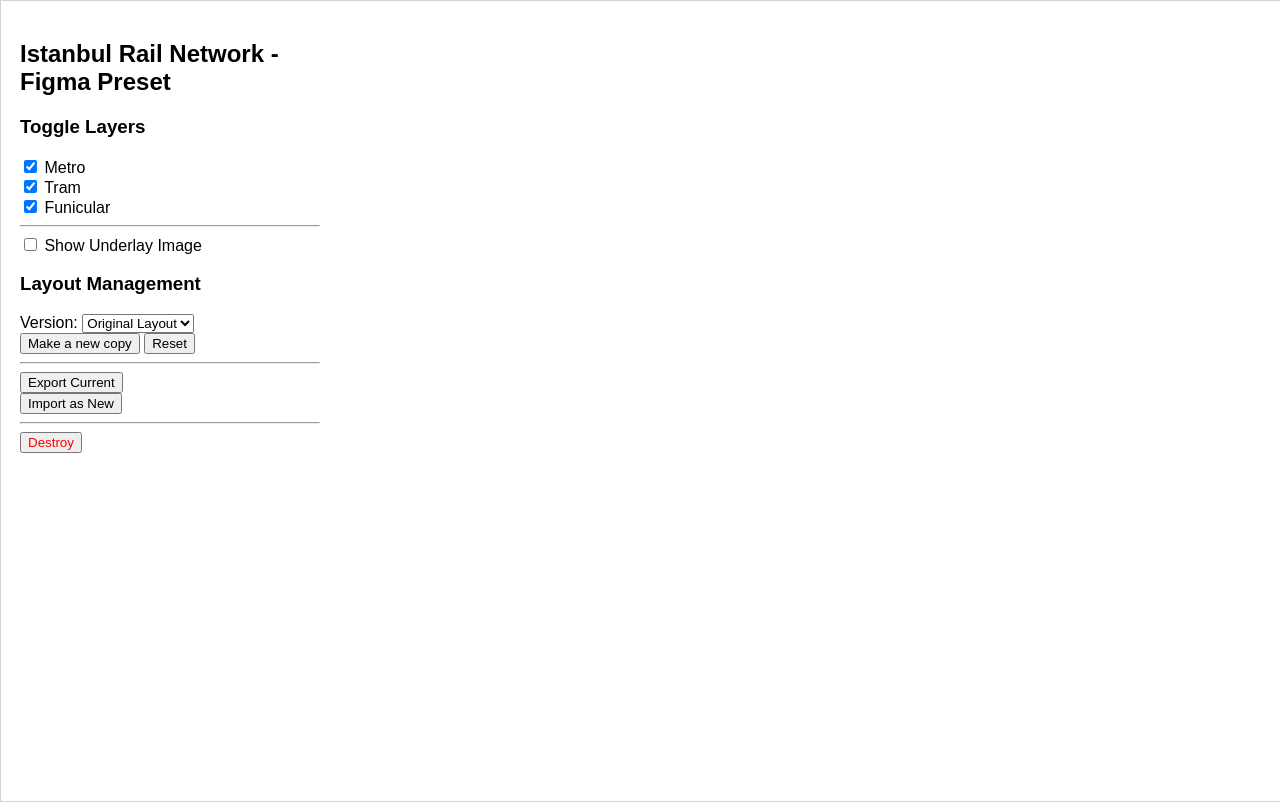
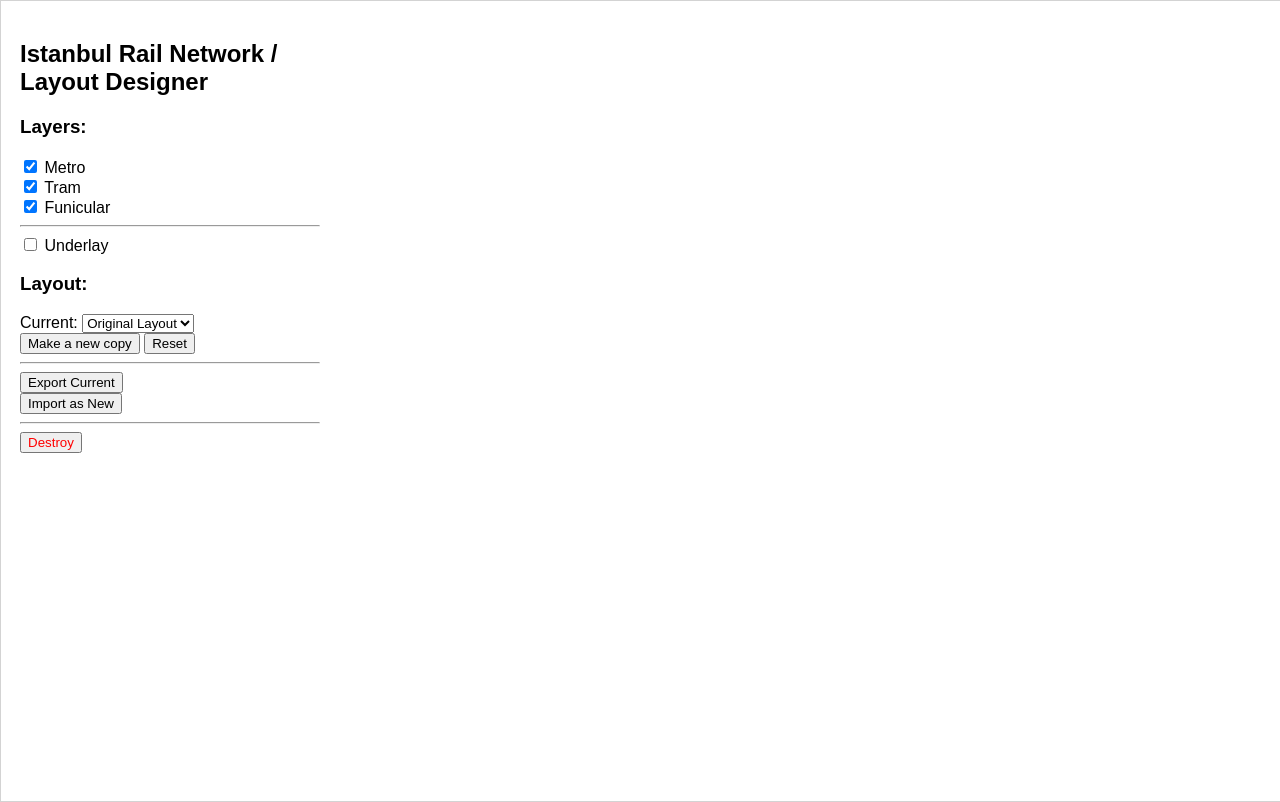
Before and after one commit to gulp/istanbul-rails, a plain HTML site: page index.html in a window 1280 px wide. Drawn offline with nearby package versions, Linux system fonts and the light colour scheme.

Commit message:
renamed labels

```diff
--- a/index.html
+++ b/index.html
@@ -2,7 +2,7 @@
 <html>
 <head>
 <meta charset="utf-8">
-<title>Istanbul Rail Network - Figma Preset</title>
+<title>Istanbul Rail Network / Layout Designer</title>
 <script src="https://unpkg.com/cytoscape@3.28.1/dist/cytoscape.min.js"></script>
 <!-- fcose is not strictly needed for preset, but good to have if you switch -->
 <script src="https://unpkg.com/layout-base@2.0.1/layout-base.js"></script>
@@ -12,20 +12,20 @@
 </head>
 <body>
   <div id="info">
-    <h2>Istanbul Rail Network - Figma Preset</h2>
+    <h2>Istanbul Rail Network / Layout Designer</h2>
     <pre id="station-info"></pre>
     <div id="toggles">
-      <h3>Toggle Layers</h3>
+      <h3>Layers:</h3>
       <label><input type="checkbox" id="toggle-metro" checked> Metro</label><br>
       <label><input type="checkbox" id="toggle-tram" checked> Tram</label><br>
       <label><input type="checkbox" id="toggle-funicular" checked> Funicular</label><br>
       <hr>
-      <label><input type="checkbox" id="toggle-underlay"> Show Underlay Image</label><br>
+      <label><input type="checkbox" id="toggle-underlay"> Underlay</label><br>
     </div>
     <div id="layout-controls">
-      <h3>Layout Management</h3>
+      <h3>Layout:</h3>
       <div id="version-select-container">
-        <label for="version-select">Version:</label>
+        <label for="version-select">Current:</label>
         <select id="version-select">
           <option value="original">Original Layout</option>
         </select>
--- a/js/modules/config.js
+++ b/js/modules/config.js
@@ -34,5 +34,5 @@ export const MANUAL_OFFSET_Y = 0;
 
 // --- DEBUGGING FLAGS ---
 // export const DEBUG_DRAW_IMAGE_BOUNDS = true; // This was for the previous approach, effectively replaced by styling the underlay node itself.
-export const DEBUG_SHOW_UNDERLAY_NODE_BORDER = true; // Set to true to make the __underlayNode__ border visible (e.g., green)
-export const DEBUG_DRAW_COORDINATE_RECT = true; // Set to true to draw a red rectangle at 0,0 with IMAGE_ACTUAL_WIDTH/HEIGHT
+export const DEBUG_SHOW_UNDERLAY_NODE_BORDER = false; // Set to true to make the __underlayNode__ border visible (e.g., green)
+export const DEBUG_DRAW_COORDINATE_RECT = false; // Set to true to draw a red rectangle at 0,0 with IMAGE_ACTUAL_WIDTH/HEIGHT
```
